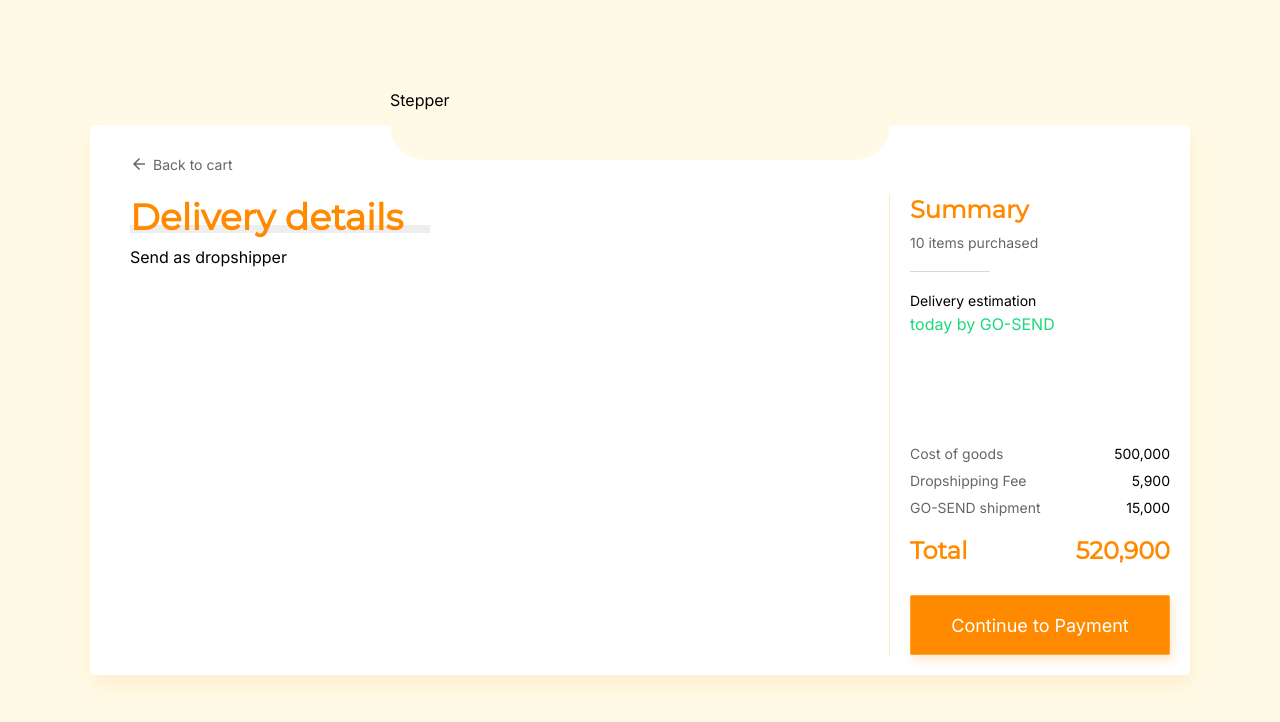
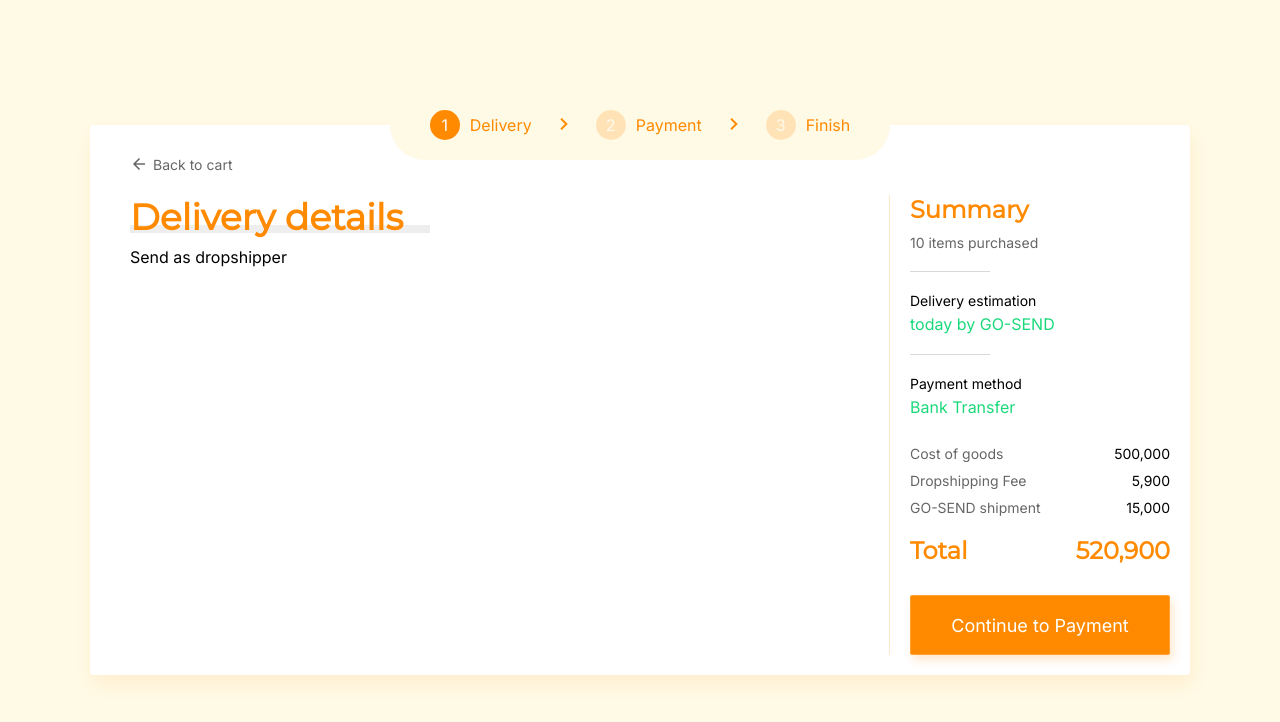
Before and after one commit to mynameismail/orange-checkout, a Vue app: page /#/ in a window 1280 px wide. Shown: the top 722 px of the page. Built offline with nearby package versions, Linux system fonts and the light colour scheme.

Commit message:
prepare stepper

```diff
--- a/src/styles/main.styl
+++ b/src/styles/main.styl
@@ -39,6 +39,34 @@ html, body
   top: -(@height / 2)
   left: 50%
   margin-left: -(@width / 2)
+  display: flex
+  justify-content: center
+  align-items: center
+
+.stepper__step
+  display: flex
+  align-items: center
+  font-size: 16px
+  .number
+    width: 30px
+    line-height: 30px
+    text-align: center
+    background-color: primary-color
+    opacity: 0.2
+    color: #ffffff
+    border-radius: 15px
+  .text
+    margin-left: 10px
+    color: primary-color
+  &.completed .number
+    opacity: 1
+
+.stepper__arrow
+  margin: 0 20px
+  font-size: 24px
+  color: primary-color
+  .material-icons
+    line-height: 30px
 
 .back
   display: flex
@@ -130,7 +158,6 @@ html, body
     .text
       opacity: 1
 
-
 .pricing__btn-continue
   width: 100%
   height: 60px
--- a/src/views/Delivery.vue
+++ b/src/views/Delivery.vue
@@ -1,7 +1,24 @@
 <template>
   <div class="container">
     <div class="stepper">
-      Stepper
+      <div class="stepper__step step1 completed">
+        <div class="number">1</div>
+        <div class="text">Delivery</div>
+      </div>
+      <div class="stepper__arrow">
+        <span class="material-icons">keyboard_arrow_right</span>
+      </div>
+      <div class="stepper__step step2">
+        <div class="number">2</div>
+        <div class="text">Payment</div>
+      </div>
+      <div class="stepper__arrow">
+        <span class="material-icons">keyboard_arrow_right</span>
+      </div>
+      <div class="stepper__step step3">
+        <div class="number">3</div>
+        <div class="text">Finish</div>
+      </div>
     </div>
     <div class="back">
       <span class="back__icon material-icons">arrow_back</span>
@@ -32,11 +49,11 @@
             <div class="text">Delivery estimation</div>
             <div class="value">today by GO-SEND</div>
           </div>
-          <!-- <div class="summary__item payment-method">
+          <div class="summary__item payment-method">
             <div class="divider"></div>
             <div class="text">Payment method</div>
             <div class="value">Bank Transfer</div>
-          </div> -->
+          </div>
         </div>
         <div class="pricing">
           <div class="pricing__item">
```
